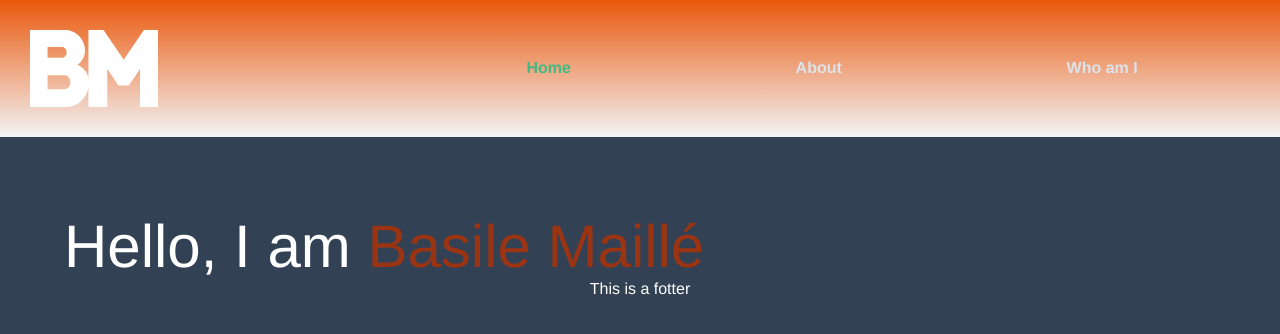
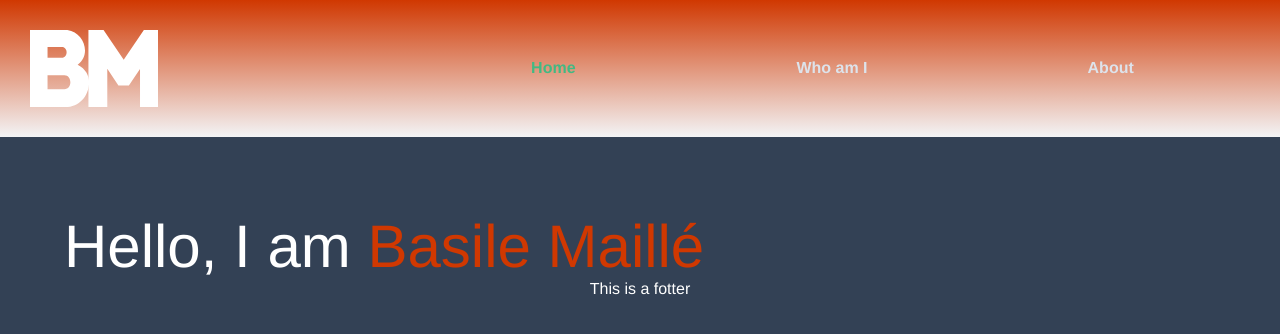
Before and after one commit to basilems/basilem, a Vue app: page / in a window 1280 px wide. Shown: the top 334 px of the page. Built offline with nearby package versions, Linux system fonts and the light colour scheme.

Commit message:
flowbite installed

```diff
--- a/package.json
+++ b/package.json
@@ -11,6 +11,7 @@
   },
   "dependencies": {
     "core-js": "^3.8.3",
+    "flowbite": "^1.4.7",
     "sammy": "^0.7.6",
     "serve": "^13.0.2",
     "tailwindcss": "^3.1.4",
--- a/src/App.vue
+++ b/src/App.vue
@@ -1,12 +1,13 @@
 <template>
-  <nav class="bg-gradient-to-b from-orange-600 to-gray-100 dark:to-gray-700 flex items-center justify-center">
-    <div class="w-full max-w-sm self-end">
+  <nav class="bg-gradient-to-b from-orange-600 to-gray-100 dark:to-gray-700 flex items-center justify-between">
+    <div class="w-full max-w-sm self-end grow">
       <img src="@/assets/BM.svg" class="h-full w-12 sm:w-32">
     </div>
-    <div class="w-full flex justify-start">
-      <router-link to="/" class="flex-auto rounded-lg">Home</router-link>
-      <router-link to="/about" class="flex-auto rounded-lg">About</router-link>
-      <router-link to="/who" class="flex-auto rounded-lg">Who am I</router-link>
+    <div class="hidden"></div>
+    <div class="w-full grid grid-cols-3 justify-end grow-0">
+      <router-link to="/" class="rounded-lg">Home</router-link>
+      <router-link to="/who" class="rounded-lg">Who am I</router-link>
+      <router-link to="/about" class="rounded-lg">About</router-link>
     </div>
 
   </nav>
--- a/src/components/HelloWorld.vue
+++ b/src/components/HelloWorld.vue
@@ -1,7 +1,7 @@
 <template>
   <div class="hello mt-20">
     <h1 class="text-6xl mx-16 text-center md:text-left">
-      Hello, I am <span class="text-orange-800">Basile Maillé</span>
+      Hello, I am <span class="text-orange-600">Basile Maillé</span>
     </h1>
   </div>
 </template>
--- a/src/main.js
+++ b/src/main.js
@@ -2,5 +2,6 @@ import { createApp } from 'vue'
 import App from './App.vue'
 import router from './router'
 import './assets/index.css'
+import 'flowbite'
 
 createApp(App).use(router).mount('#app')
--- a/tailwind.config.js
+++ b/tailwind.config.js
@@ -2,11 +2,14 @@
 module.exports = {
   content: [
     "./_static/index.html",
-    "./src/**/*.{vue,js,ts,jsx,tsx}"
+    "./src/**/*.{vue,js,ts,jsx,tsx}",
+    "./node_modules/flowbite/**/*.js"
   ],
   darkMode: 'class',
   theme: {
     extend: {},
   },
-  plugins: [],
+  plugins: [
+    require('flowbite/plugin')
+]
 }
```
Also changed, not shown: 1 other file (tests, documents, lock files or other folders).
